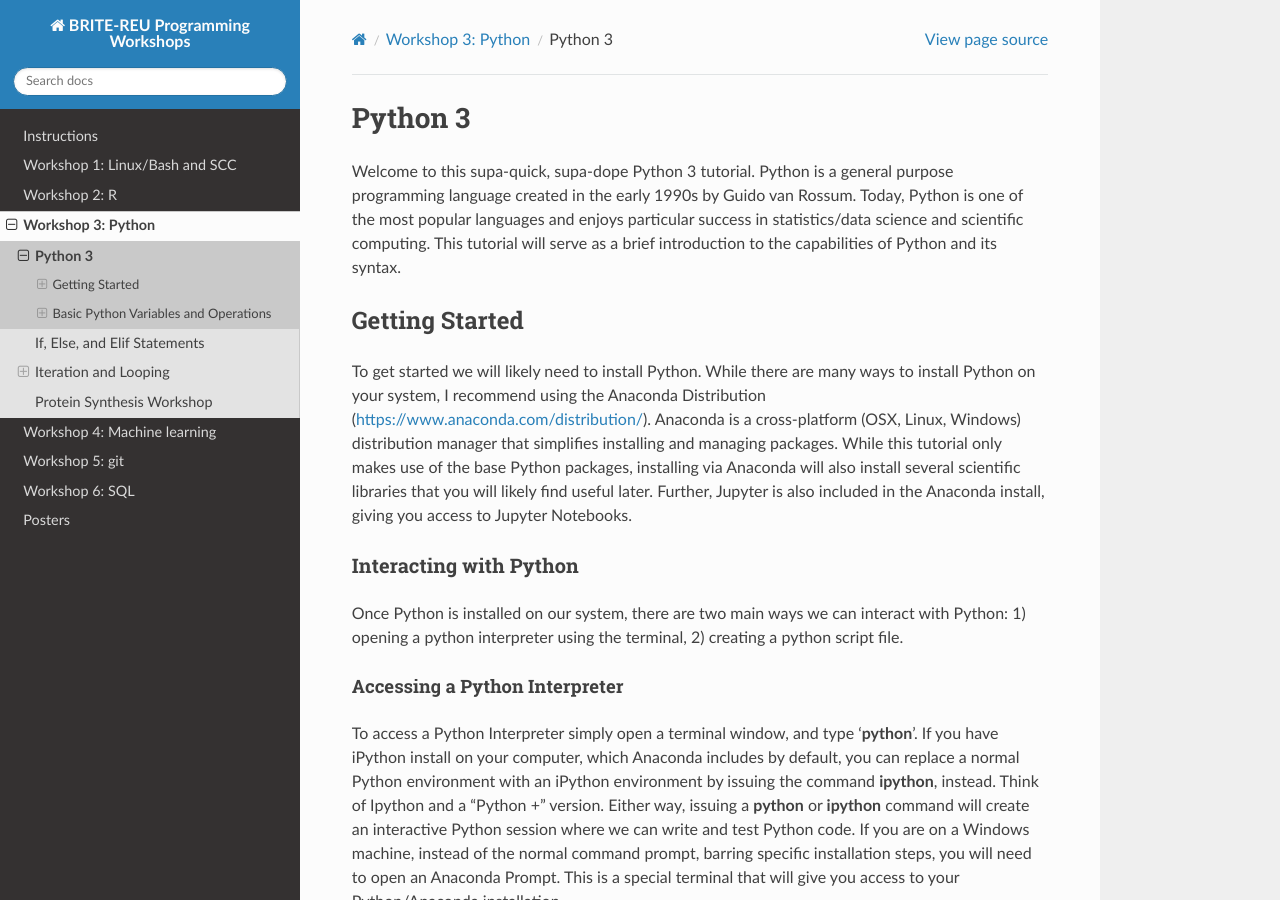
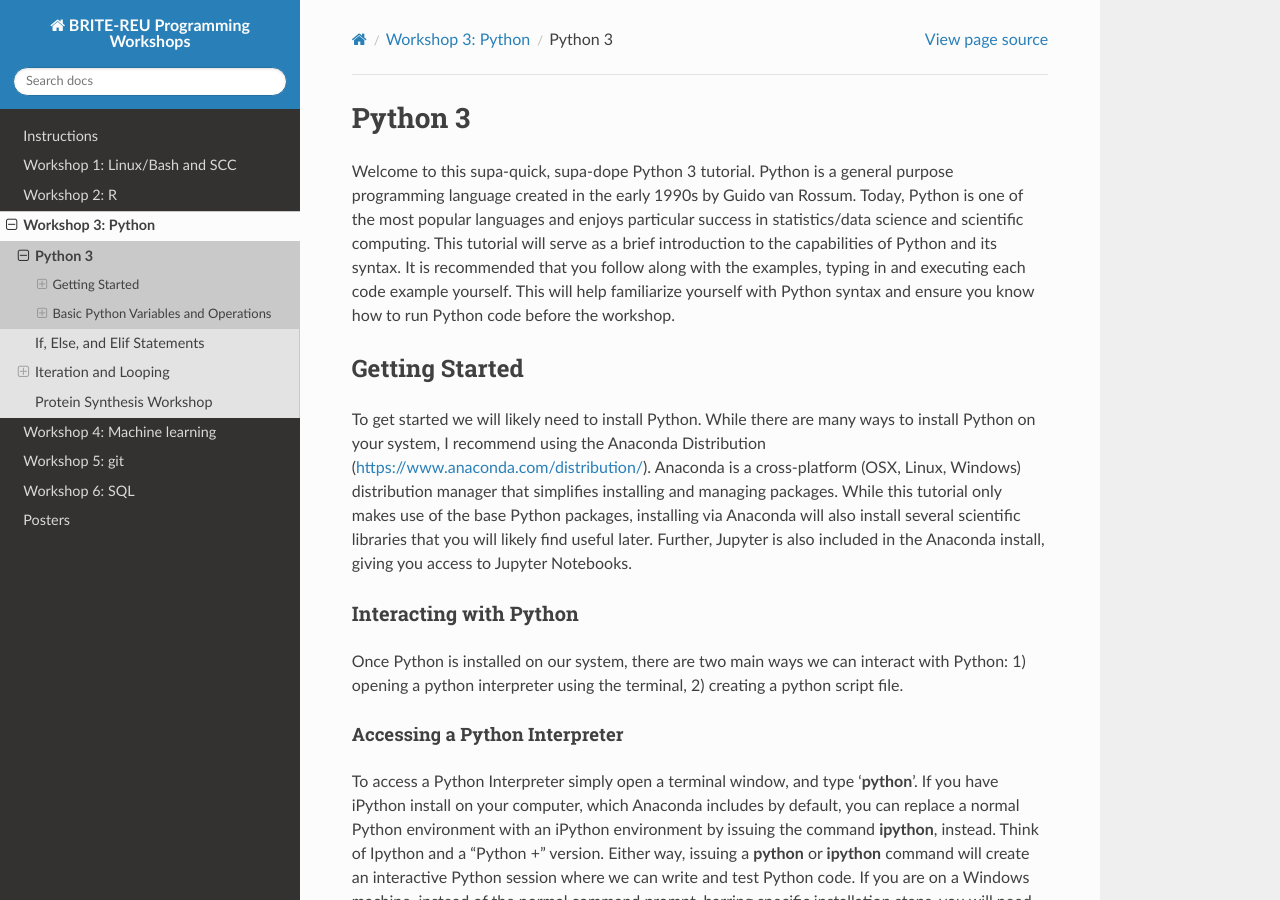
Before and after one commit to BRITE-REU/programming-workshops, a Sphinx documentation site: the page built from source/workshops/03_python/intro.rst, in a window 1280 px wide and 900 px high. Built offline with Sphinx 7.4.7 and the Read the Docs theme 2.0.0, drawn with Linux system fonts in a browser that asks for light colours; pages that are not in the unit, such as notebooks, are missing from menus; some of the changed text lies outside the part shown.

Commit message:
Added link to Python Data Science Handbook. Recommended executing code themselves.

```diff
--- a/source/workshops/03_python/intro.rst
+++ b/source/workshops/03_python/intro.rst
@@ -7,7 +7,10 @@
 van Rossum. Today, Python is one of the most popular languages and
 enjoys particular success in statistics/data science and scientific
 computing. This tutorial will serve as a brief introduction to the
-capabilities of Python and its syntax.
+capabilities of Python and its syntax. It is recommended that you follow along
+with the examples, typing in and executing each code example yourself. This will
+help familiarize yourself with Python syntax and ensure you know how to run
+Python code before the workshop.
 
 Getting Started
 ---------------
@@ -1106,4 +1109,8 @@
 left out. Feel free to explore more of Python's capabilities on your own
 if you so desire. Looking into external libraries such as **numpy** and
 **scipy** will be incredibly beneficial for anyone looking to continue
-to perform numerical/data analysis in Python.
+to perform numerical/data analysis in Python. If you're feeling spicy,
+Jake VanderPlas has a wonderful introduction to Data Science in Python that is
+freely available on the web
+(https://jakevdp.github.io/PythonDataScienceHandbook/). This is not required for
+the workshop, but you might find it beneficial in your work down the road.
```
